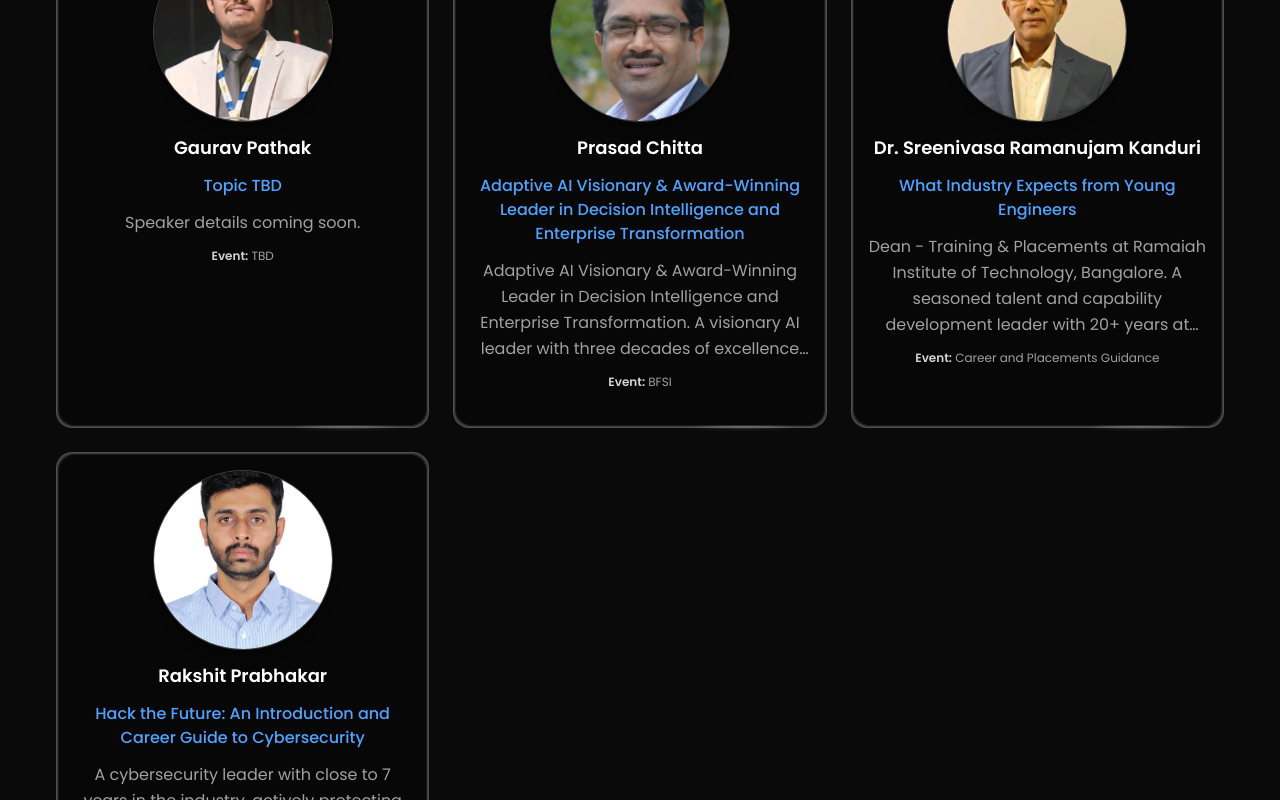
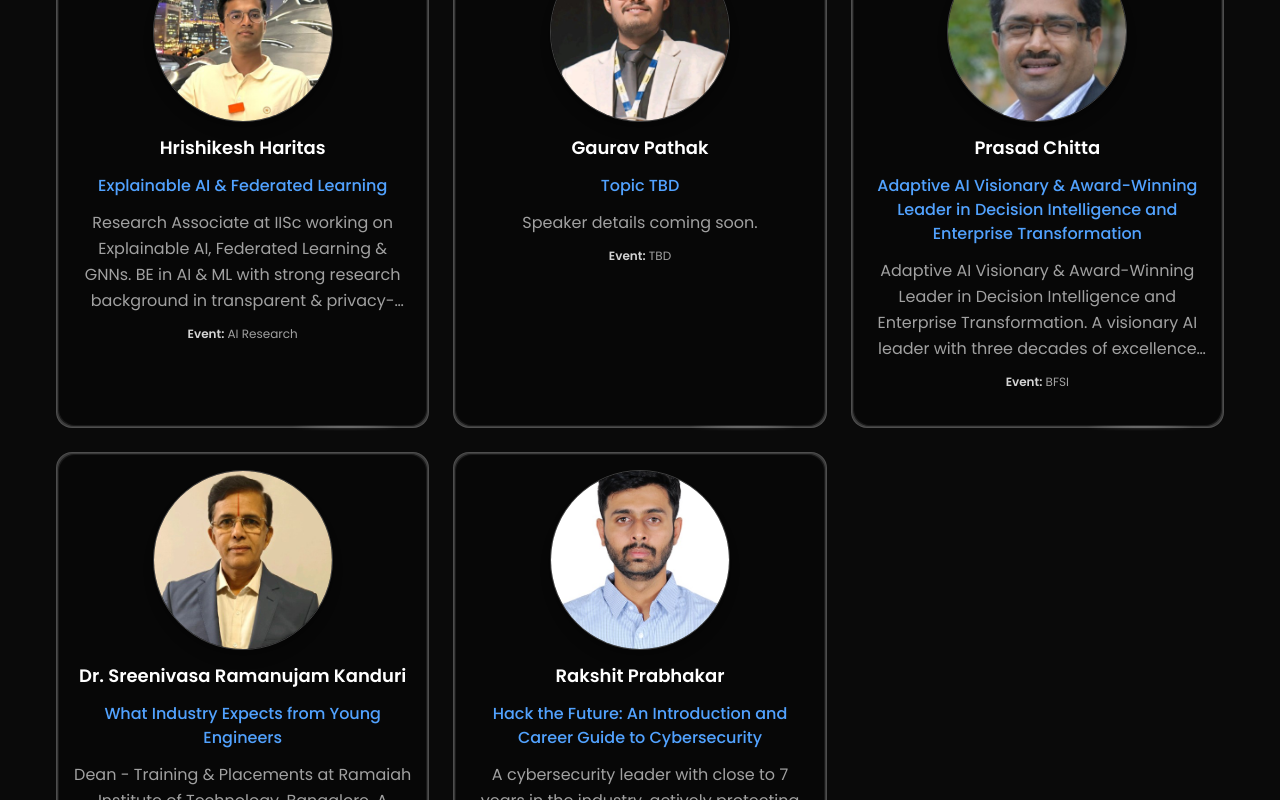
Before and after one commit to IEEE-Ritb-Website/industry-conclave, a Next.js app: page /speakers in a window 1280 px wide. Shown: the part 3020-3820 px from the top of the page. Built offline with nearby package versions, Linux system fonts and the light colour scheme.

Commit message:
added hrishikesh speaker details BACK

```diff
--- a/src/app/speakers/page.tsx
+++ b/src/app/speakers/page.tsx
@@ -19,7 +19,8 @@ import {
     sreenivasaRamanujamJ,
     vimalBastin,
     drKunalSaxena,
-    rakshitPrabhakar
+    rakshitPrabhakar,
+    hrishikeshHaritas
 } from "@/assets/speakers";
 
 export const speakersList = [
@@ -145,7 +146,13 @@ export const speakersList = [
         linkedin: "https://in.linkedin.com/in/dr-kunal-saxena-975527106?utm_source=share&utm_medium=member_mweb&utm_campaign=share_via&utm_content=profile",
         eventName: "Data Driven Digital Marketing"
     },
-
+    {
+        image: hrishikeshHaritas,
+        speakerName: "Hrishikesh Haritas",
+        topic: "Explainable AI & Federated Learning",
+        shortDescription: "Research Associate at IISc working on Explainable AI, Federated Learning & GNNs. BE in AI & ML with strong research background in transparent & privacy-preserving AI systems.",
+        eventName: "AI Research",
+    },
     {
         image: gauravPathak,
         speakerName: "Gaurav Pathak",
```
